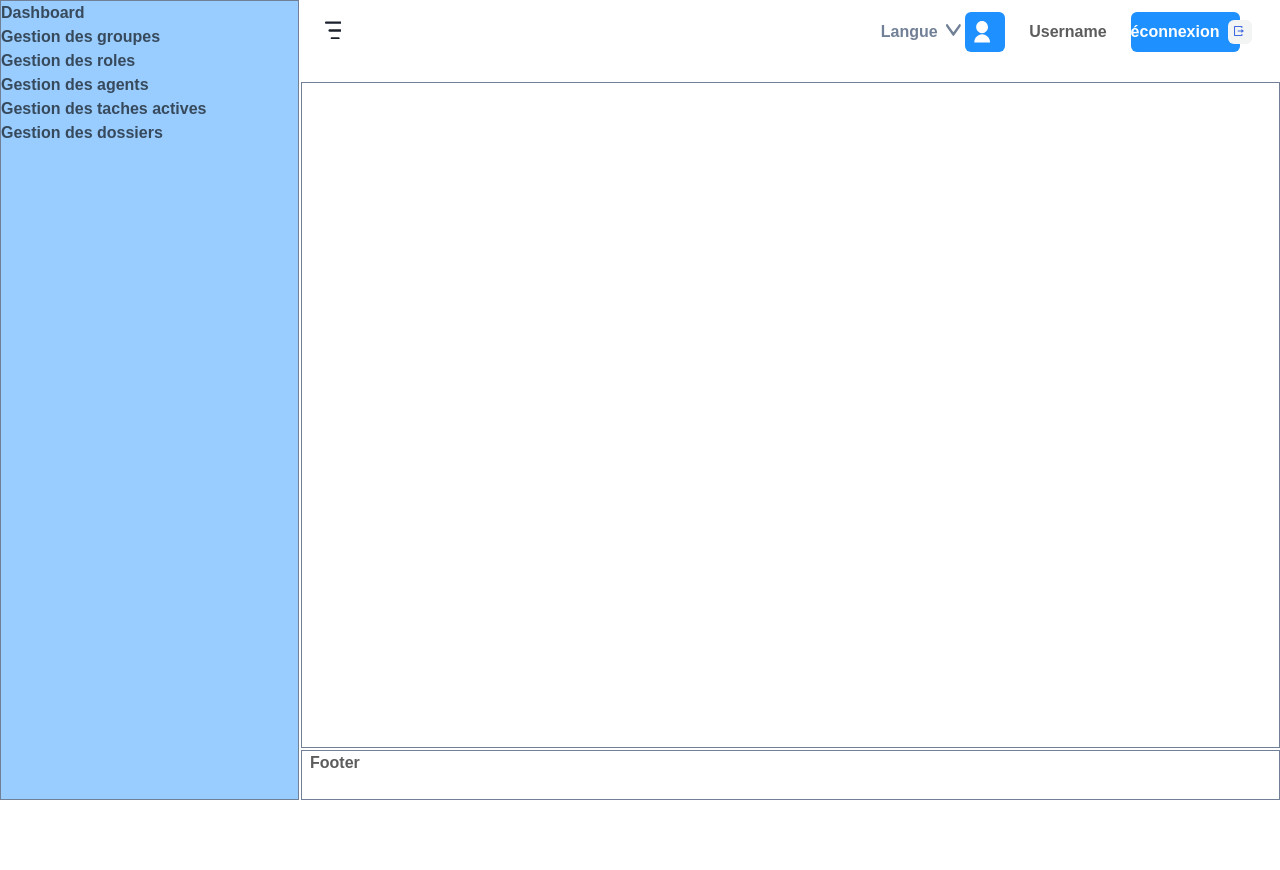
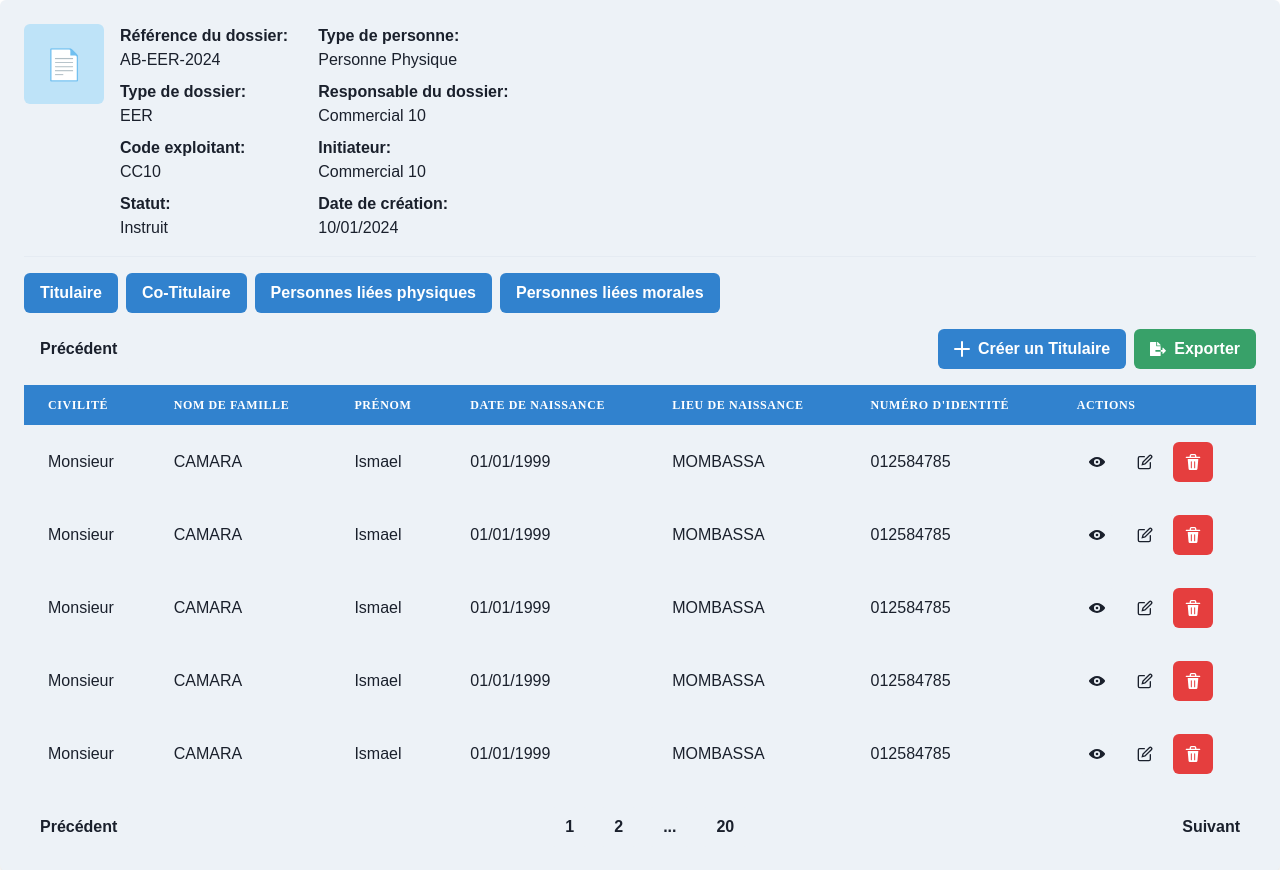
Before and after one commit to AfricaBank/front_end_officiel, a React (Vite) app: page / in a window 1280 px wide. Before the commit the page ends 800 px from the top, so only its background shows below. Built offline with nearby package versions, Linux system fonts and the light colour scheme.

Commit message:
Ajout du composant GeneralInfo avec boutons, tableau et actions

```diff
--- a/package.json
+++ b/package.json
@@ -10,12 +10,14 @@
     "preview": "vite preview"
   },
   "dependencies": {
+    "@chakra-ui/icons": "^2.1.1",
     "@chakra-ui/react": "^2.8.2",
     "@emotion/react": "^11.11.4",
     "@emotion/styled": "^11.11.0",
     "framer-motion": "^11.0.8",
     "react": "^18.2.0",
     "react-dom": "^18.2.0",
+    "react-icons": "^5.2.1",
     "react-router-dom": "^6.22.3"
   },
   "devDependencies": {
--- a/src/App.tsx
+++ b/src/App.tsx
@@ -1,9 +1,10 @@
-import { RootLayout } from "./layout/RootLayout";
+import GeneralInfo from "./Components/GeneralInfo/GeneralInfo";
+
 
 const App = () => {
   return (
     <>
-      <RootLayout />
+      <GeneralInfo />
     </>
   );
 };
--- /dev/null
+++ b/src/Components/GeneralInfo/GeneralInfo.tsx
@@ -0,0 +1,122 @@
+import React from 'react';
+import { Box, Flex, Text, Divider, SimpleGrid, Button, Table, Thead, Tbody, Tr, Th, Td, IconButton, Icon } from '@chakra-ui/react';
+import { AddIcon, EditIcon, DeleteIcon, ViewIcon } from '@chakra-ui/icons';
+import { FaFileExport } from 'react-icons/fa'; // Importing the export icon from react-icons
+
+const GeneralInfo: React.FC = () => {
+    return (
+        <Box
+            bg="gray.100"
+            p={6}
+            borderRadius="md"
+            boxShadow="md"
+        >
+            <Flex mb={4}>
+                <Box
+                    bg="blue.100"
+                    p={4}
+                    borderRadius="md"
+                    display="flex"
+                    alignItems="center"
+                    justifyContent="center"
+                    width="80px"
+                    height="80px"
+                >
+                    <Text fontSize="3xl">📄</Text>
+                </Box>
+                <Box ml={4}>
+                    <SimpleGrid columns={2} spacing={2}>
+                        <Box>
+                            <Text fontWeight="bold">Référence du dossier:</Text>
+                            <Text>AB-EER-2024</Text>
+                        </Box>
+                        <Box>
+                            <Text fontWeight="bold">Type de personne:</Text>
+                            <Text>Personne Physique</Text>
+                        </Box>
+                        <Box>
+                            <Text fontWeight="bold">Type de dossier:</Text>
+                            <Text>EER</Text>
+                        </Box>
+                        <Box>
+                            <Text fontWeight="bold">Responsable du dossier:</Text>
+                            <Text>Commercial 10</Text>
+                        </Box>
+                        <Box>
+                            <Text fontWeight="bold">Code exploitant:</Text>
+                            <Text>CC10</Text>
+                        </Box>
+                        <Box>
+                            <Text fontWeight="bold">Initiateur:</Text>
+                            <Text>Commercial 10</Text>
+                        </Box>
+                        <Box>
+                            <Text fontWeight="bold">Statut:</Text>
+                            <Text>Instruit</Text>
+                        </Box>
+                        <Box>
+                            <Text fontWeight="bold">Date de création:</Text>
+                            <Text>10/01/2024</Text>
+                        </Box>
+                    </SimpleGrid>
+                </Box>
+            </Flex>
+            <Divider />
+            <Flex mt={4} mb={4}>
+                <Button mr={2} colorScheme="blue">Titulaire</Button>
+                <Button mr={2} colorScheme="blue">Co-Titulaire</Button>
+                <Button mr={2} colorScheme="blue">Personnes liées physiques</Button>
+                <Button mr={2} colorScheme="blue">Personnes liées morales</Button>
+            </Flex>
+            <Flex justify="space-between" mb={4}>
+                <Button>Précédent</Button>
+                <Flex>
+                    <Button leftIcon={<AddIcon />} colorScheme="blue" mr={2}>Créer un Titulaire</Button>
+                    <Button leftIcon={<Icon as={FaFileExport} />} colorScheme="green">Exporter</Button>
+                </Flex>
+            </Flex>
+            <Table variant="simple">
+                <Thead bg="blue.500">
+                    <Tr>
+                        <Th color="white">Civilité</Th>
+                        <Th color="white">Nom de Famille</Th>
+                        <Th color="white">Prénom</Th>
+                        <Th color="white">Date de naissance</Th>
+                        <Th color="white">Lieu de naissance</Th>
+                        <Th color="white">Numéro d'identité</Th>
+                        <Th color="white">Actions</Th>
+                    </Tr>
+                </Thead>
+                <Tbody>
+                    {[...Array(5)].map((_, index) => (
+                        <Tr key={index}>
+                            <Td>Monsieur</Td>
+                            <Td>CAMARA</Td>
+                            <Td>Ismael</Td>
+                            <Td>01/01/1999</Td>
+                            <Td>MOMBASSA</Td>
+                            <Td>012584785</Td>
+                            <Td>
+                                <IconButton aria-label="View" icon={<ViewIcon />} mr={2} />
+                                <IconButton aria-label="Edit" icon={<EditIcon />} mr={2} />
+                                <IconButton aria-label="Delete" icon={<DeleteIcon />} colorScheme="red" />
+                            </Td>
+                        </Tr>
+                    ))}
+                </Tbody>
+            </Table>
+            <Flex mt={4} justify="space-between">
+                <Button>Précédent</Button>
+                <Flex>
+                    <Button mr={2}>1</Button>
+                    <Button mr={2}>2</Button>
+                    <Button mr={2}>...</Button>
+                    <Button>20</Button>
+                </Flex>
+                <Button>Suivant</Button>
+            </Flex>
+        </Box>
+    );
+};
+
+export default GeneralInfo;
```
Also changed, not shown: src/Components/FileDetails/FileDetails.tsx (added, +63 -0 lines), 2 other files (tests, documents, lock files or other folders).
